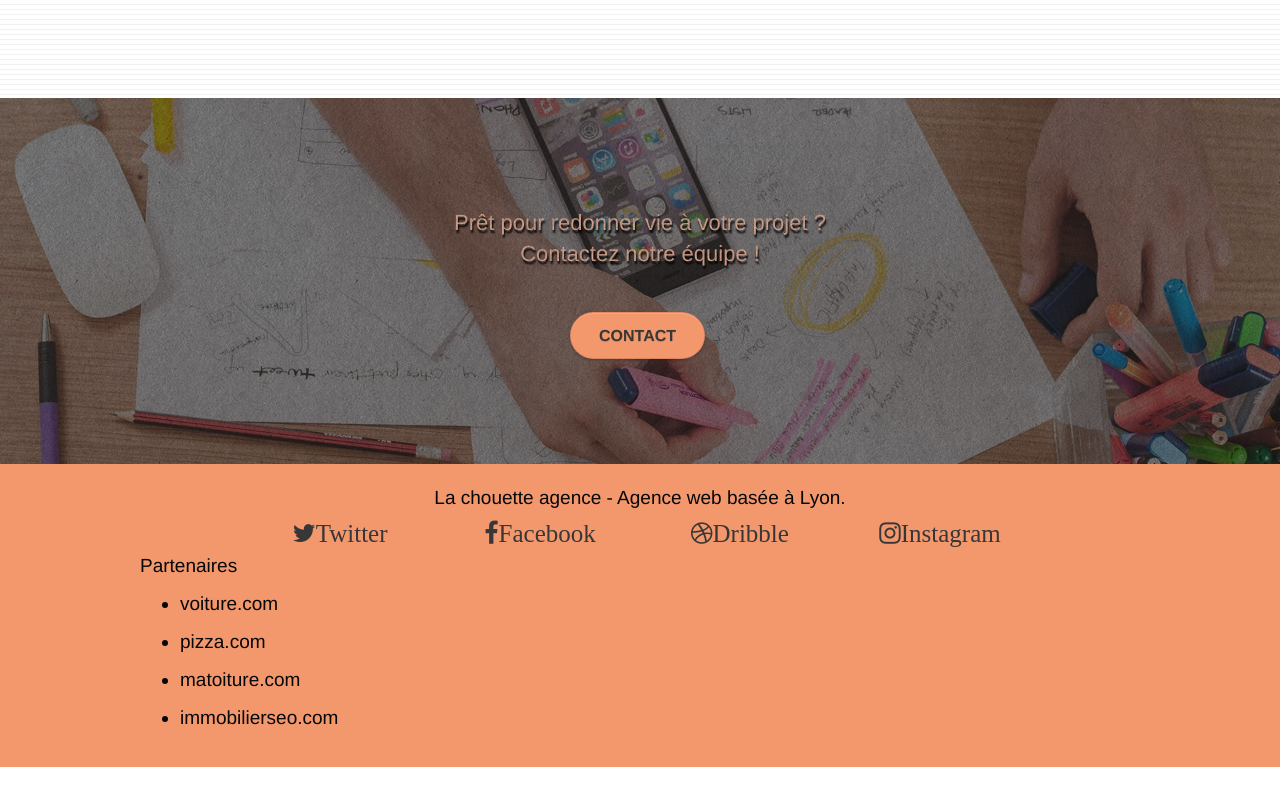
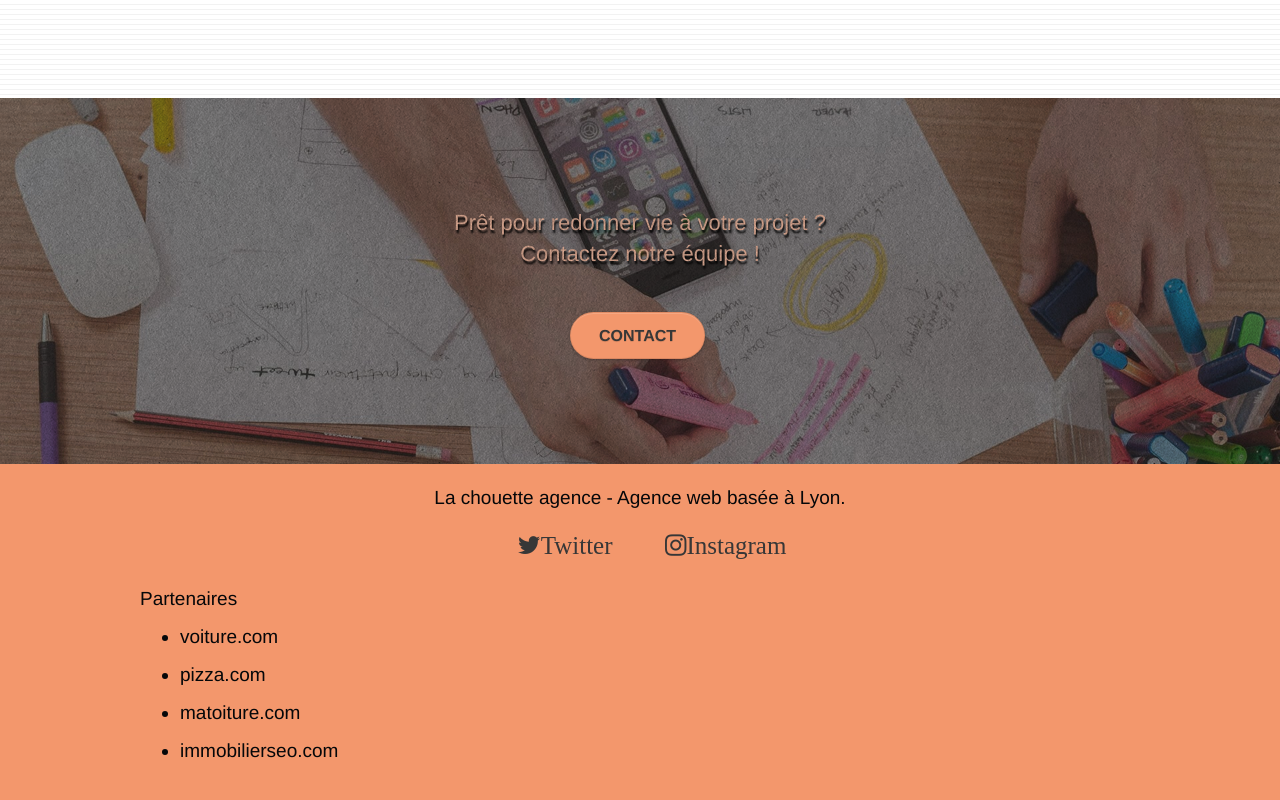
Before and after one commit to HeloOwWeb/p4, a plain HTML site: page website_opt/index.html in a window 1280 px wide. Shown: the part 3288-4088 px from the top of the page. Before the commit the page ends 4055 px from the top, so only its background shows below. Drawn offline with Linux system fonts and the light colour scheme.

Commit message:
no follow + .social

```diff
--- a/website_opt/index.html
+++ b/website_opt/index.html
@@ -206,22 +206,12 @@
 				<div class="row row-no-gutters social">
 					<div class="col-sm-3">
 						<div class="text-center">
-							<a class="social" href="index.html"><span class="fa fa-twitter icon-md">Twitter</span></a>
+							<a class="social" href="https://twitter.com/HeloOwWeb"><span class="fa fa-twitter icon-md">Twitter</span></a>
 						</div>
 					</div>
 					<div class="col-sm-3">
 						<div class="text-center">
-							<a class="social" href="index.html"><span class="fa fa-facebook icon-md">Facebook</span></a>
-						</div>
-					</div>
-					<div class="col-sm-3">
-						<div class="text-center">
-							<a class="social" href="index.html"><span class="fa fa-dribbble icon-md">Dribble</span></a>
-						</div>
-					</div>
-					<div class="col-sm-3">
-						<div class="text-center">
-							<a class="social" href="index.html"><span class="fa fa-instagram icon-md">Instagram</span></a>
+							<a class="social" href="https://www.instagram.com/heloowweb/"><span class="fa fa-instagram icon-md">Instagram</span></a>
 						</div>
 					</div>
 				</div>
@@ -229,10 +219,10 @@
 					<div class="col-sm-4">
 						Partenaires
 							<ul>
-								<li><a href="voiture.com">voiture.com</a></li>
-								<li><a href="pizza.com">pizza.com</a></li>
-								<li><a href="matoiture.com">matoiture.com</a></li>
-								<li><a href="immobilierseo.com">immobilierseo.com</a></li>
+								<li><a href="voiture.com" rel="nofollow">voiture.com</a></li>
+								<li><a href="pizza.com" rel="nofollow">pizza.com</a></li>
+								<li><a href="matoiture.com" rel="nofollow">matoiture.com</a></li>
+								<li><a href="immobilierseo.com" rel="nofollow">immobilierseo.com</a></li>
 							</ul>
 					</div>
 				</div>
--- a/website_opt/style.css
+++ b/website_opt/style.css
@@ -709,8 +709,10 @@ p {
 }
 
 .social {
-    max-width: 800px;
-    margin: auto auto auto auto;
+    max-width: 400px;
+    margin: 2% auto;
+    display: flex;
+    justify-content: space-around;
 }
 
 h2 {
```
